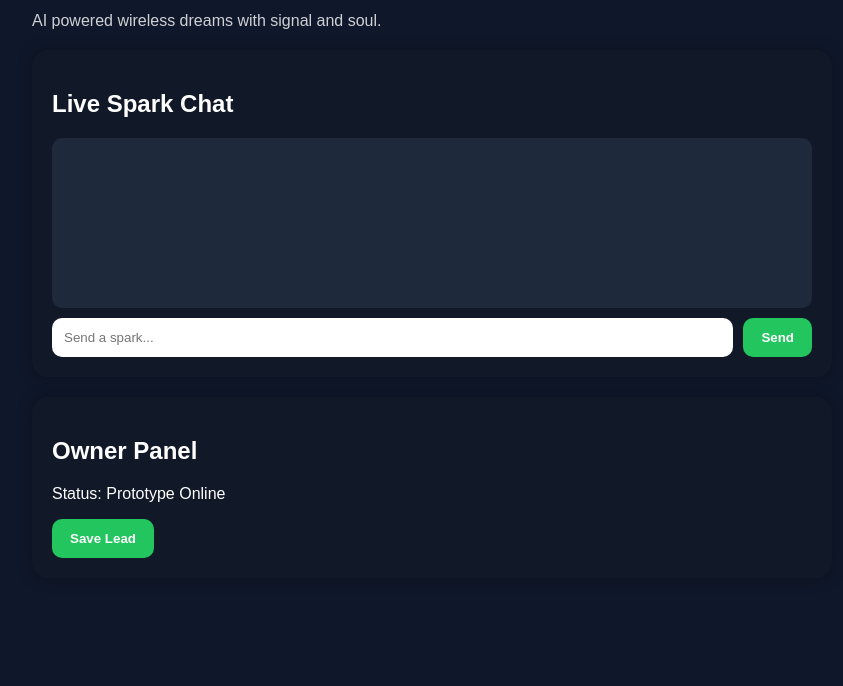
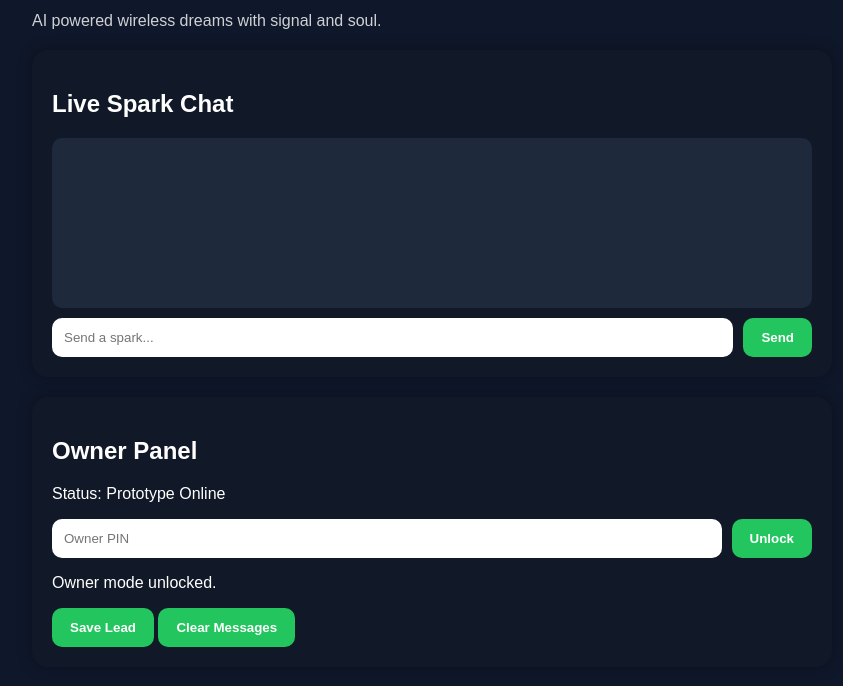
Before and after one commit to lonely4eva93-wq/Little-Spark-Wireless-, a plain HTML site: page index.html in a window 1280 px wide. Shown: the part 128-814 px from the top of the page, without its empty margins (208-1051 px from the left). Drawn offline with Linux system fonts and the light colour scheme.

Commit message:
Add owner PIN panel

```diff
--- a/index.html
+++ b/index.html
@@ -24,7 +24,15 @@
   <div class="card">
     <h2>Owner Panel</h2>
     <p>Status: Prototype Online</p>
-    <button id="saveLeadBtn">Save Lead</button>
+    <div class="inputRow">
+      <input id="ownerPinInput" type="password" placeholder="Owner PIN" />
+      <button id="ownerLoginBtn">Unlock</button>
+    </div>
+    <div id="ownerTools" class="ownerTools hidden">
+      <p>Owner mode unlocked.</p>
+      <button id="saveLeadBtn">Save Lead</button>
+      <button id="clearMessagesBtn">Clear Messages</button>
+    </div>
   </div>
 </div>
 
```
